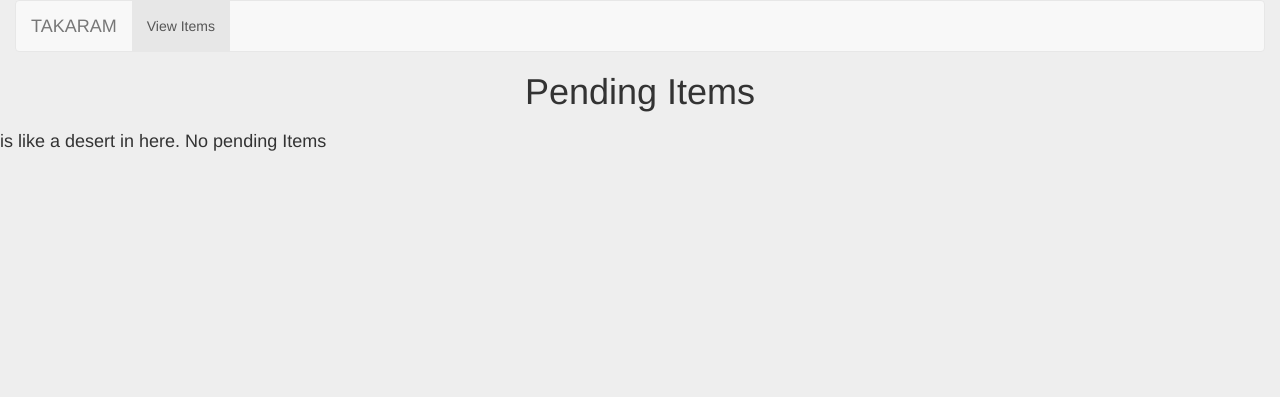
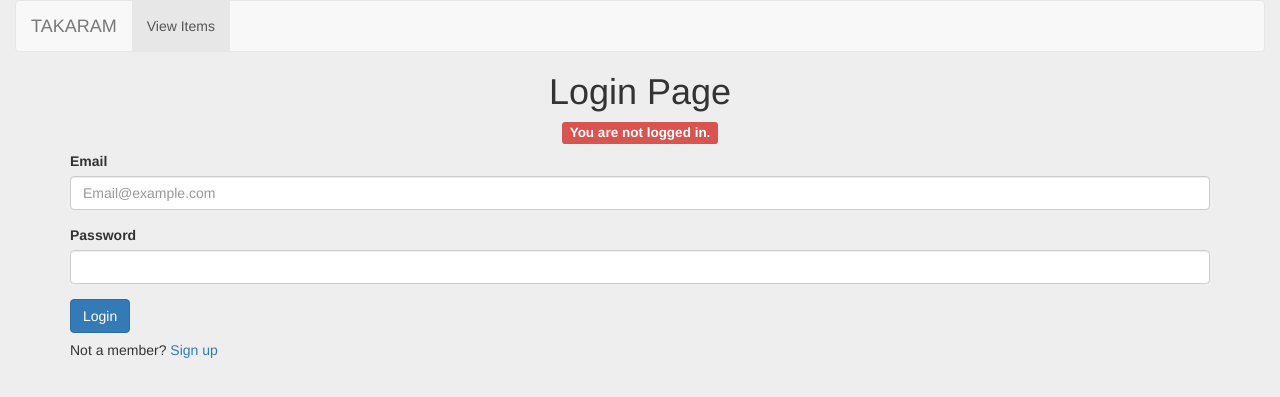
Before and after one commit to ibrahimokdadov/takaramOS, a Flask app: page /admin/pending/items in a window 1280 px wide. Shown: the top 397 px of the page. Run offline with Flask 2, Linux system fonts and the light colour scheme; data that the repository does not hold is empty; some libraries are stand-ins or nearby versions.

Commit message:
Added Admin Auto Access Feature - System will auto detect admin and show admin bar - Fixed xeditable made it exclusive to item_detail - Fixed get user methods logic in User for Admin to use (added collection attribute) - Added admin menu bar. Only visible to admins

```diff
--- a/src/app.py
+++ b/src/app.py
@@ -3,10 +3,12 @@
 
 
 from src.common.database import Database
+from src.models.admins.admin import Admin
 from src.models.admins.views import admin_blueprints
-from src.models.items.item import Item
 from src.models.items.views import item_blueprints, view_items
 from src.models.users.user import User
+import src.models.admins.constants as AdminConstants
+import src.models.users.constants as UserConstants
 
 __author__ = 'ibininja'
 
@@ -57,10 +59,13 @@
         else:
             username_email = request.form['username_email']
             password = request.form['password']
-            user = User.get_user_by_email(username_email)
+            user = User.get_user_by_email(username_email, UserConstants.COLLECTION)
             if user is not None:
                 if user.password == password:
                     session['email'] = user.email
+                    admin = Admin.get_user_by_email(username_email, AdminConstants.COLLECTION)
+                    if admin is not None:
+                        session['admin'] = admin.email
                     return make_response(view_items())
                 else:
                     return render_template("login.html", message="Invalid login")
@@ -79,6 +84,7 @@
 @app.route('/logout')
 def logout():
     session['email'] = None
+    session['admin'] = None
     return render_template("home.html")
 
 
--- a/src/models/admins/views.py
+++ b/src/models/admins/views.py
@@ -2,6 +2,9 @@
 
 from src.models.admins.admin import Admin
 from src.models.items.item import Item
+import src.models.admins.constants as AdminConstants
+import src.models.items.constants as ItemConstants
+import src.models.users.constants as UserConstants
 
 __author__ = 'ibininja'
 
@@ -11,10 +14,13 @@
 @admin_blueprints.route('/admin/dashboard')
 def dashboard():
     # verify User is admin
-    if session.get('email') is None:
-        return render_template("login.html", message="The page you requested is not available")
+    if session.get('admin') is None:
+        if session.get('email') is not None:
+            return render_template("message_center.html", message="The page you requested is not available")
+        else:
+            return render_template("login.html", message="You are not logged in.")
     else:
-        admin = Admin.get_user_by_email(session['email'])
+        admin = Admin.get_user_by_email(session['admin'], AdminConstants.COLLECTION)
         if admin is None:
             return render_template("message_center.html",
                                    message="System could not detect rights to access to this area.")
@@ -28,22 +34,30 @@
                                    users_count=users_count)
 
 
-
-
-
 @admin_blueprints.route('/admin/pending/items')
 def pending_items():
-    items = Item.get_pending_items()
-    return render_template("admin/pending_items.html", items=items)
+    if session.get('admin') is None:
+        if session.get('email') is not None:
+            return render_template("message_center.html", message="The page you requested is not available")
+        else:
+            return render_template("login.html", message="You are not logged in.")
+    else:
+        admin = Admin.get_user_by_email(session['admin'], AdminConstants.COLLECTION)
+        if admin is None:
+            return render_template("message_center.html",
+                                   message="System could not detect rights to access to this area.")
+        else:
+            items = Item.get_pending_items()
+            return render_template("admin/pending_items.html", items=items)
 
 
 @admin_blueprints.route('/user/items/approve/<string:item_id>')
 def approve_item(item_id):
-    if session.get('email') is not None:
+    if session.get('admin') is not None:
         item = Item.get_item_by_id(item_id)
         if item is not None:
             Item.update_item(item_id)
             return make_response(pending_items())
         return make_response(pending_items())
     else:
-        return render_template("login.html", message="You must be logged-in to remove items.")
+        return render_template("login.html", message="System could not detect rights to access this area.")
--- a/src/models/users/user.py
+++ b/src/models/users/user.py
@@ -29,19 +29,19 @@
         item.save_to_mongo()
 
     @classmethod
-    def get_user_by_id(cls, user_id):
-        user = Database.find_one(UserConstants.COLLECTION, {"_id": user_id})
+    def get_user_by_id(cls, user_id, collection):
+        user = Database.find_one(collection, {"_id": user_id})
         if user is not None:
             return cls(**user)
 
     @classmethod
-    def get_user_by_email(cls, email):
-        user = Database.find_one(UserConstants.COLLECTION, {"email": email})
+    def get_user_by_email(cls, email, collection):
+        user = Database.find_one(collection, {"email": email})
         if user is not None:
             return cls(**user)
 
     @classmethod
-    def get_user_by_username(cls, username):
-        user = Database.find_one(UserConstants.COLLECTION, {"username": username})
+    def get_user_by_username(cls, username, collection):
+        user = Database.find_one(collection, {"username": username})
         if user is not None:
             return cls(**user)
--- a/src/static/js/js.js
+++ b/src/static/js/js.js
@@ -1,19 +1,19 @@
 $(function() {
 
-   $('#title').editable({
+   $('#x-title').editable({
             placement: "top",
             error: function (errors) {
             }
         });
 
-   $('#description').editable({
+   $('#x-description').editable({
             mode:"inline",
             placement: "right",
             error: function (errors) {
             }
         });
 
-   $('#contact').editable({
+   $('#x-contact').editable({
             mode:"inline",
             placement: "right",
             error: function (errors) {
--- a/src/templates/base.html
+++ b/src/templates/base.html
@@ -12,7 +12,8 @@
             integrity="sha512-K1qjQ+NcF2TYO/eI3M6v8EiNYZfA95pQumfvcVrTHtwQVDG+aHRqLi/ETn2uB+1JqwYqVG3LIvdm9lj6imS/pQ=="
             crossorigin="anonymous"></script>
     {% if session['email'] %}
-    <link href="//cdnjs.cloudflare.com/ajax/libs/x-editable/1.5.0/bootstrap3-editable/css/bootstrap-editable.css" rel="stylesheet"/>
+    <link href="//cdnjs.cloudflare.com/ajax/libs/x-editable/1.5.0/bootstrap3-editable/css/bootstrap-editable.css"
+          rel="stylesheet"/>
 
     {% endif %}
 </head>
@@ -72,7 +73,38 @@
                             </div>
 
                         </ul>
+
                         {% endif %}
+                    </li>
+                    {% if session['admin'] %}
+                    <li class="collapse navbar-collapse" id="bs-example-navbar-collapse-2">
+                        <ul class="nav navbar-nav">
+                            <div class="navbar-header">
+                              <a class="navbar-brand" href="#">
+                                <span class="glyphicon glyphicon-cog"></span>
+                              </a>
+                                </div>
+                            <li >
+                                <a href="/admin/dashboard">Dashboard <span class="sr-only">(current)</span>
+                                </a>
+                            </li>
+                        </ul>
+
+
+                        <ul class="nav navbar-nav">
+                            <li>
+
+                                <a href="/admin/pending/items">View Pending Items</a>
+
+                            </li>
+                        </ul>
+
+
+
+
+                    </li>
+                    {% endif %}
+
                 </div>
 
             </nav>
@@ -84,9 +116,9 @@
 </div>
 
 </body>
-    {% if session['email'] %}
-    <script src="//cdnjs.cloudflare.com/ajax/libs/x-editable/1.5.0/bootstrap3-editable/js/bootstrap-editable.min.js"></script>
-    {% endif %}
+{% if session['email'] %}
+<script src="//cdnjs.cloudflare.com/ajax/libs/x-editable/1.5.0/bootstrap3-editable/js/bootstrap-editable.min.js"></script>
+{% endif %}
 <script src="{{ url_for('static', filename='js/js.js')}}"></script>
 
 </html>
--- a/src/templates/item_details.html
+++ b/src/templates/item_details.html
@@ -3,14 +3,14 @@
 <div class="container">
 
     {% if session['email'] %}
-    <h1 class="center-block"><a href="#" id="title" data-type="text" data-url="/user/item/update/title"
+    <h1 class="center-block"><a href="#" id="x-title" data-type="text" data-url="/user/item/update/title"
                                 data-pk="{{item._id}}" data-title="Change your title"> {{item.title}} </a> 's details</h1>
     {% else %}
     <h1 class="center-block"> {{item.title}} details </h1>
     {% endif %}
 
     {% if session['email'] %}
-    <p>Description: <a href="#" id="description" data-type="textarea" data-url="/user/item/update/description"
+    <p>Description: <a href="#" id="x-description" data-type="textarea" data-url="/user/item/update/description"
                        data-pk="{{item._id}}"
                        data-title="Change your description">{{ item.description }}</a></p>
     {% else %}
@@ -20,7 +20,7 @@
     <p>Date Posted: {{ item.date_posted|datetimeformat }}</p>
 
     {% if session['email'] %}
-    <p>Contact: <a href="#" id="contact" data-type="text" data-url="/user/item/update/contact" data-pk="{{item._id}}"
+    <p>Contact: <a href="#" id="x-contact" data-type="text" data-url="/user/item/update/contact" data-pk="{{item._id}}"
                    data-title="Change contact details">{{ item.contact }}</a></p>
     {% else %}
     <p>Contact: {{ item.contact }}</p>
```
Also changed, not shown: src/models/items/views.py (+6 -3 lines).
